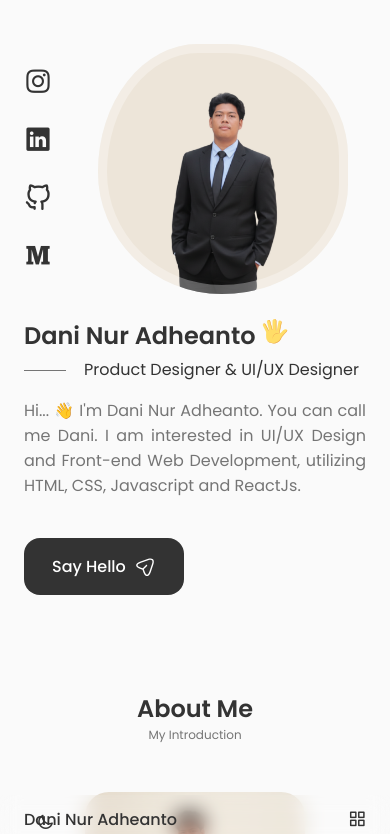
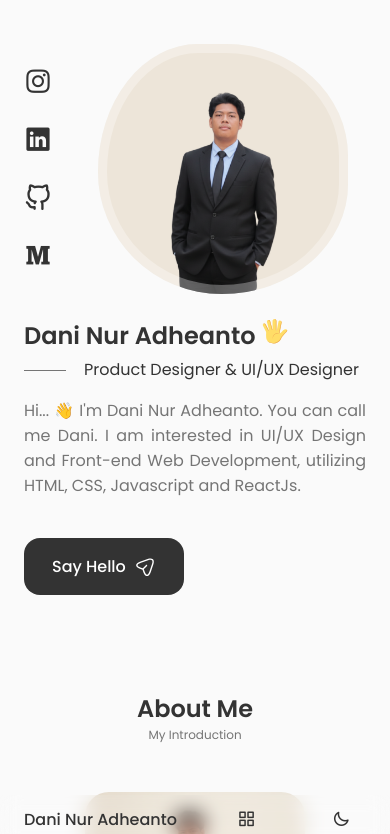
Before and after one commit to DaniNurAdheanto/portofolio-dani, a React (Create React App) app: page / in a window 390 px wide. Shown: the top 834 px of the page. Built offline with nearby package versions, Linux system fonts and the light colour scheme.

Commit message:
Enhance header styles: adjust z-index and layout for better mobile responsiveness

```diff
--- a/src/components/header/Header.jsx
+++ b/src/components/header/Header.jsx
@@ -35,7 +35,7 @@ const Header = ({ toggleTheme, theme }) => {
 
                         <li className="nav_item">
                             <a href="#skills" onClick={(e) => { e.preventDefault(); serActiveNav('#skills'); smoothScrollTo('#skills'); }} className={activeNav === "#skills" ? "nav_link active-link" : "nav_link "}>
-                                <i className="uil uil-file-alt nav_icon"></i> Skills
+                                <i className="uil uil-file-alt nav_icon"></i>  Skills
                             </a>
                         </li>
 
--- a/src/components/header/header.css
+++ b/src/components/header/header.css
@@ -101,6 +101,7 @@ body.dark-theme .nav_link:hover {
     .header{
         top: initial;
         bottom: 0;
+        z-index: var(--z-fixed);
     }
     .nav{
         height: var(--header-height);
@@ -110,6 +111,7 @@ body.dark-theme .nav_link:hover {
         bottom: -100%;
         left: 0;
         width: 100%;
+        height: calc(100% - var(--header-height));
         background-color: rgba(255, 255, 255, 0.08);
         backdrop-filter: blur(18px);
         -webkit-backdrop-filter: blur(18px);
@@ -119,11 +121,12 @@ body.dark-theme .nav_link:hover {
         opacity: 0;
         transform: translateY(12px);
         transition: opacity .3s ease, transform .3s ease, bottom .3s ease;
+        z-index: calc(var(--z-fixed) + 1);
     }
 
     /* Show Menu */
     .show-menu{
-        bottom: 0;
+        bottom: 10rem;
         opacity: 1;
         transform: translateY(0);
     }
@@ -159,14 +162,49 @@ body.dark-theme .nav_link:hover {
     .nav_toggle{
         font-size: 1.1rem;
         cursor: pointer;
+        z-index: calc(var(--z-fixed) + 2);
     }
 
     .theme_toggle{
         font-size: 1.1rem;
         cursor: pointer;
+        /* mobile-specific position will be overridden below */
         position: absolute;
         left: 1.3rem;
         bottom: .5rem;
+    }
+
+    /* keep toggle visible on header in mobile layout */
+    @media screen and (max-width:768px) {
+        .theme_toggle {
+            display: block;
+            position: relative;
+            left: auto;
+            bottom: auto;
+            margin-right: 1rem;
+        }
+    }
+
+    /* previously hid global toggle; now allow visible on header as well */
+    /* .theme_toggle{
+        display: none;
+    } */
+
+    .nav_theme-mobile{
+        position: absolute;
+        bottom: 1.5rem;
+        left: 1.5rem;
+        font-size: 1.3rem;
+        cursor: pointer;
+        color: var(--title-color);
+    }
+
+    .nav_theme-mobile:hover{
+        color: var(--title-color-dark);
+    }
+
+    .nav_icon, .nav_close, .nav_toggle, .theme_toggle {
+        display: block;
     }
 
     .nav_icon, .nav_close, .nav_toggle, .theme_toggle {
```
